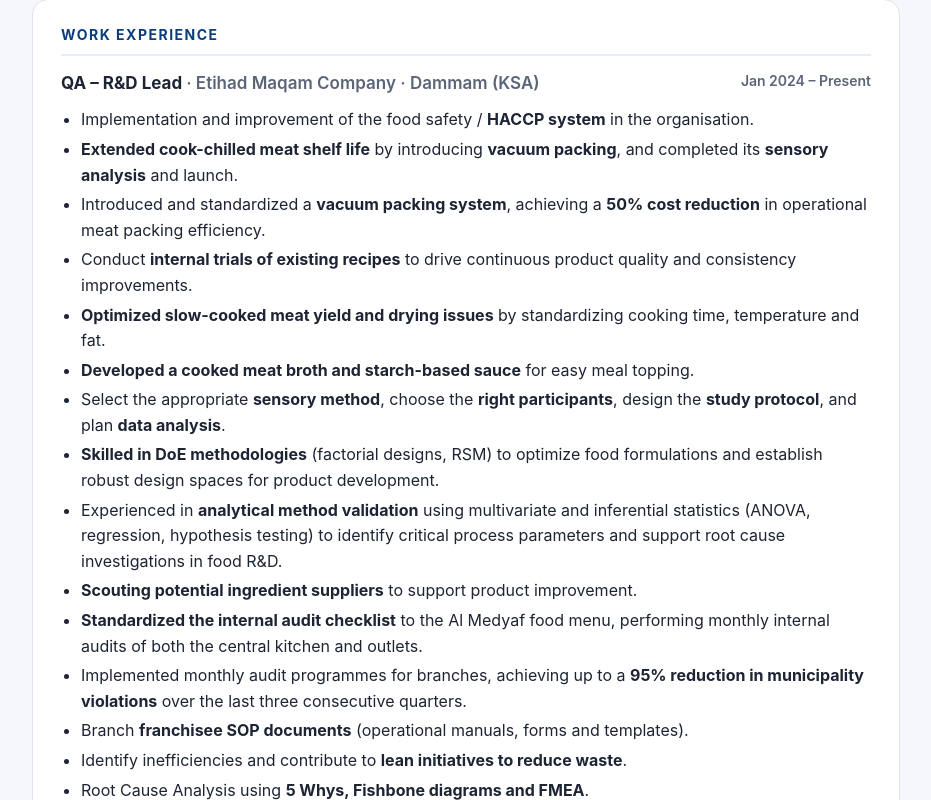
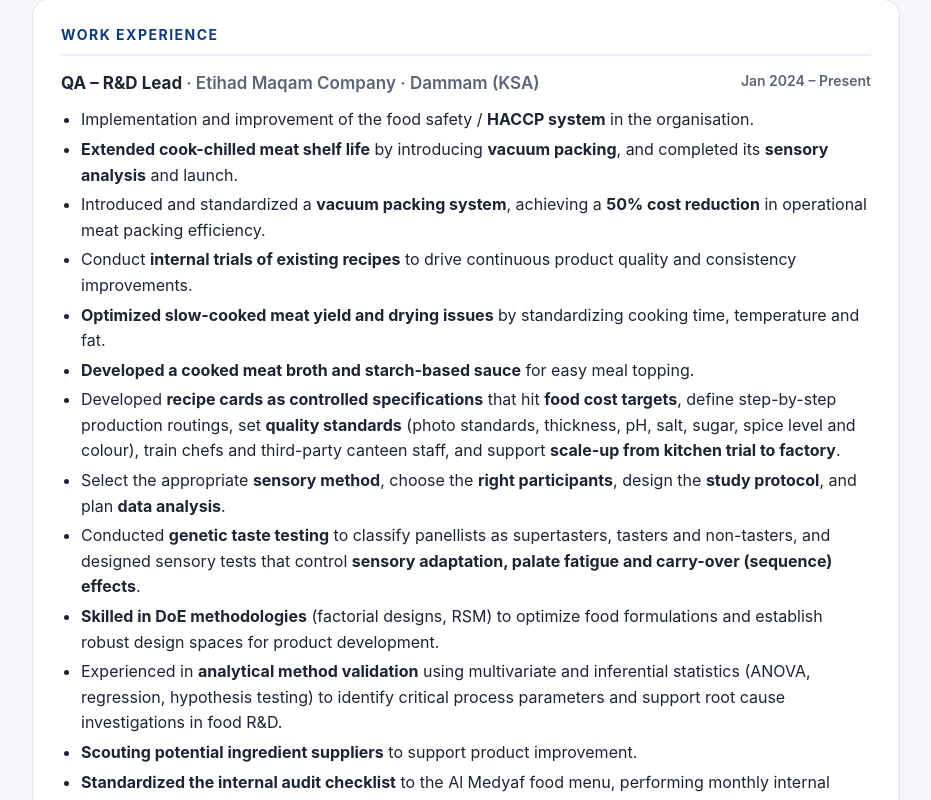
Before and after one commit to shahulameenpk/shahulameenpk.github.io, a plain HTML site: page index.html in a window 1280 px wide. Shown: the part 470-1270 px from the top of the page, without its empty margins (174-1105 px from the left). Drawn offline with Linux system fonts and the light colour scheme.

Commit message:
Add recipe card and sensory testing experience
Co-Authored-By: Claude Opus 5.5 <noreply@anthropic.com>

```diff
--- a/index.html
+++ b/index.html
@@ -103,7 +103,9 @@ footer{text-align:center;color:var(--muted);font-size:13px;margin-top:28px}
       <li>Conduct <b>internal trials of existing recipes</b> to drive continuous product quality and consistency improvements.</li>
       <li><b>Optimized slow-cooked meat yield and drying issues</b> by standardizing cooking time, temperature and fat.</li>
       <li><b>Developed a cooked meat broth and starch-based sauce</b> for easy meal topping.</li>
+      <li>Developed <b>recipe cards as controlled specifications</b> that hit <b>food cost targets</b>, define step-by-step production routings, set <b>quality standards</b> (photo standards, thickness, pH, salt, sugar, spice level and colour), train chefs and third-party canteen staff, and support <b>scale-up from kitchen trial to factory</b>.</li>
       <li>Select the appropriate <b>sensory method</b>, choose the <b>right participants</b>, design the <b>study protocol</b>, and plan <b>data analysis</b>.</li>
+      <li>Conducted <b>genetic taste testing</b> to classify panellists as supertasters, tasters and non-tasters, and designed sensory tests that control <b>sensory adaptation, palate fatigue and carry-over (sequence) effects</b>.</li>
       <li><b>Skilled in DoE methodologies</b> (factorial designs, RSM) to optimize food formulations and establish robust design spaces for product development.</li>
       <li>Experienced in <b>analytical method validation</b> using multivariate and inferential statistics (ANOVA, regression, hypothesis testing) to identify critical process parameters and support root cause investigations in food R&amp;D.</li>
       <li><b>Scouting potential ingredient suppliers</b> to support product improvement.</li>
```
